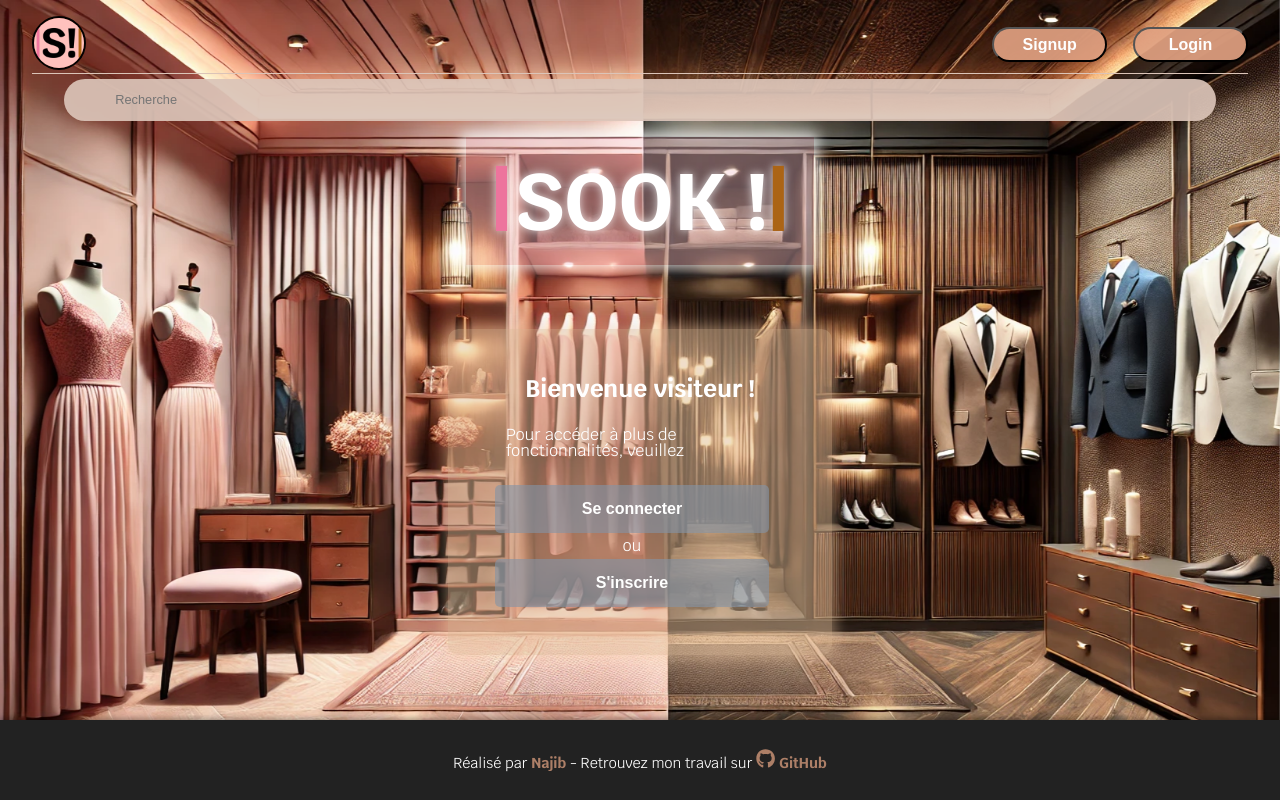
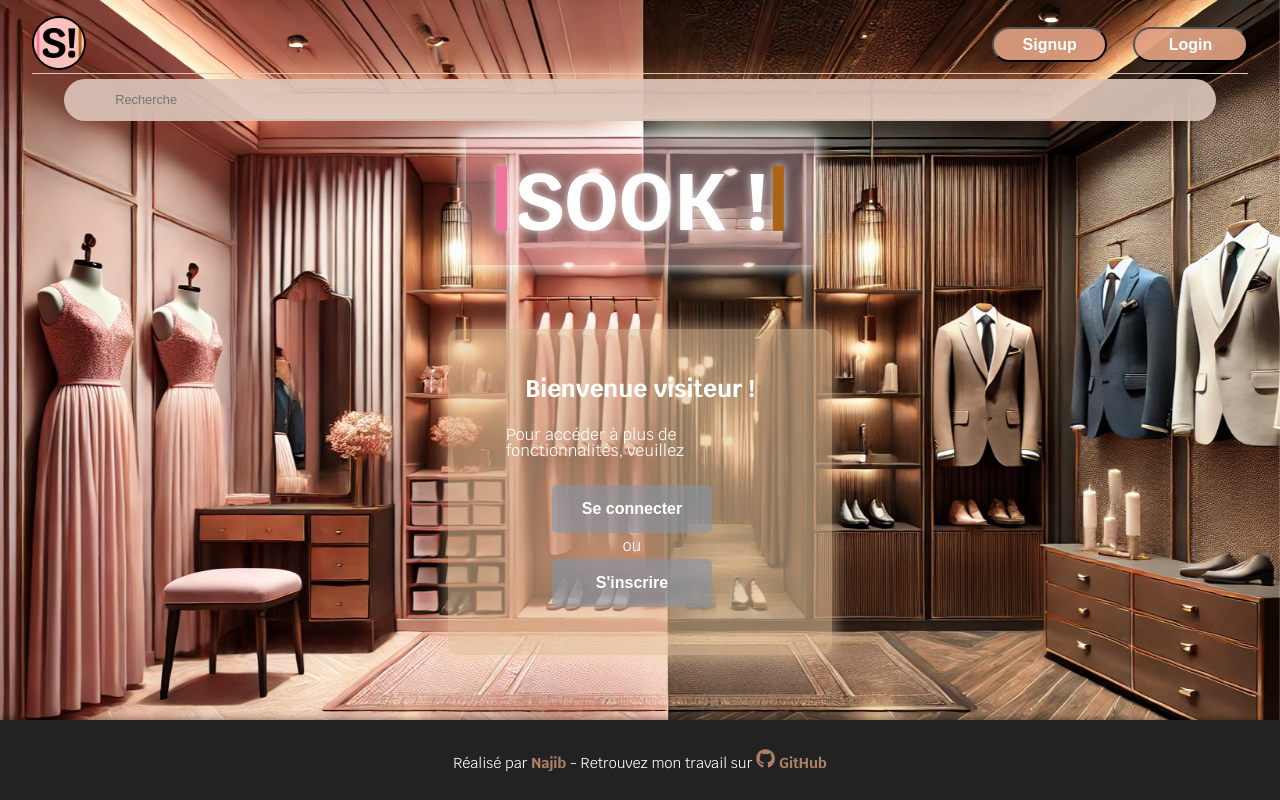
Before and after one commit to MohnajibG/Forentend-SOOK, a React (Vite) app: page /home in a window 1280 px wide. Built offline with nearby package versions, Linux system fonts and the light colour scheme; a web font is replaced by a local one.

Commit message:
fix app.tsx

```diff
--- a/src/assets/styles/burgerMenu.css
+++ b/src/assets/styles/burgerMenu.css
@@ -2,7 +2,7 @@
 .burger-menu {
   position: absolute;
   top: 7vh;
-  right: 9vw;
+  right: 2vw;
   background-color: white;
   box-shadow: 0 4px 6px rgba(0, 0, 0, 0.1);
   border-radius: 8px;
@@ -23,7 +23,9 @@
   margin: 1vh;
   background-color: #ffc1bddc;
   border-radius: 10px;
-  transition: 1000ms;
+  transition: 300ms ease-in-out;
+  border: #000000f9 2px solid;
+  box-shadow: 0px 4px 8px rgba(0, 0, 0, 0.2);
 }
 
 .burger-menu li {
--- a/src/assets/styles/header.css
+++ b/src/assets/styles/header.css
@@ -93,6 +93,7 @@ header img {
   align-items: center;
   justify-content: center;
   border: #000000f9 2px solid;
+  cursor: context-menu;
 }
 
 a {
--- a/src/assets/styles/home.css
+++ b/src/assets/styles/home.css
@@ -46,14 +46,19 @@
 }
 
 .welcom-container {
+  display: flex;
+  align-items: center;
+  justify-content: center;
+  flex-direction: column;
   color: white;
   padding: 3rem;
   border-radius: 10px;
-  background-color: rgba(227, 192, 153, 0.502);
+  background-color: rgba(227, 192, 153, 0.591);
   width: 30%;
 
   box-shadow: 0px 0px 13px 4px rgba(251, 209, 168, 0.412);
   font-family: "Krub", sans-serif;
+  cursor: context-menu;
 }
 .welcom-container:hover {
   background-color: rgba(253, 219, 185, 0.659);
@@ -79,8 +84,8 @@
   border-radius: 5px;
   cursor: pointer;
   transition: background-color 0.3s;
-  height: 6vh;
-  width: 90%;
+  height: 3rem;
+  width: 10rem;
 }
 
 .home-btn:hover {
```
